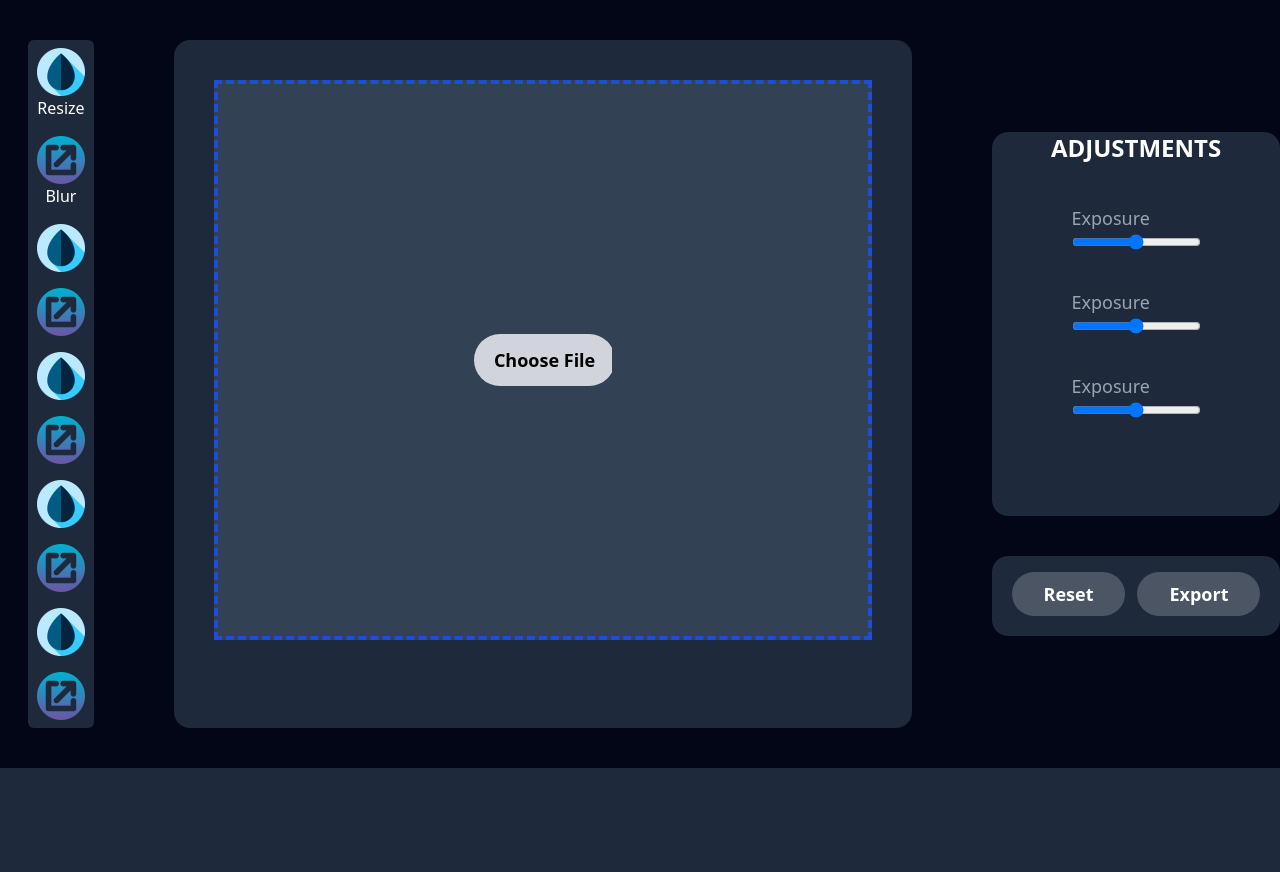
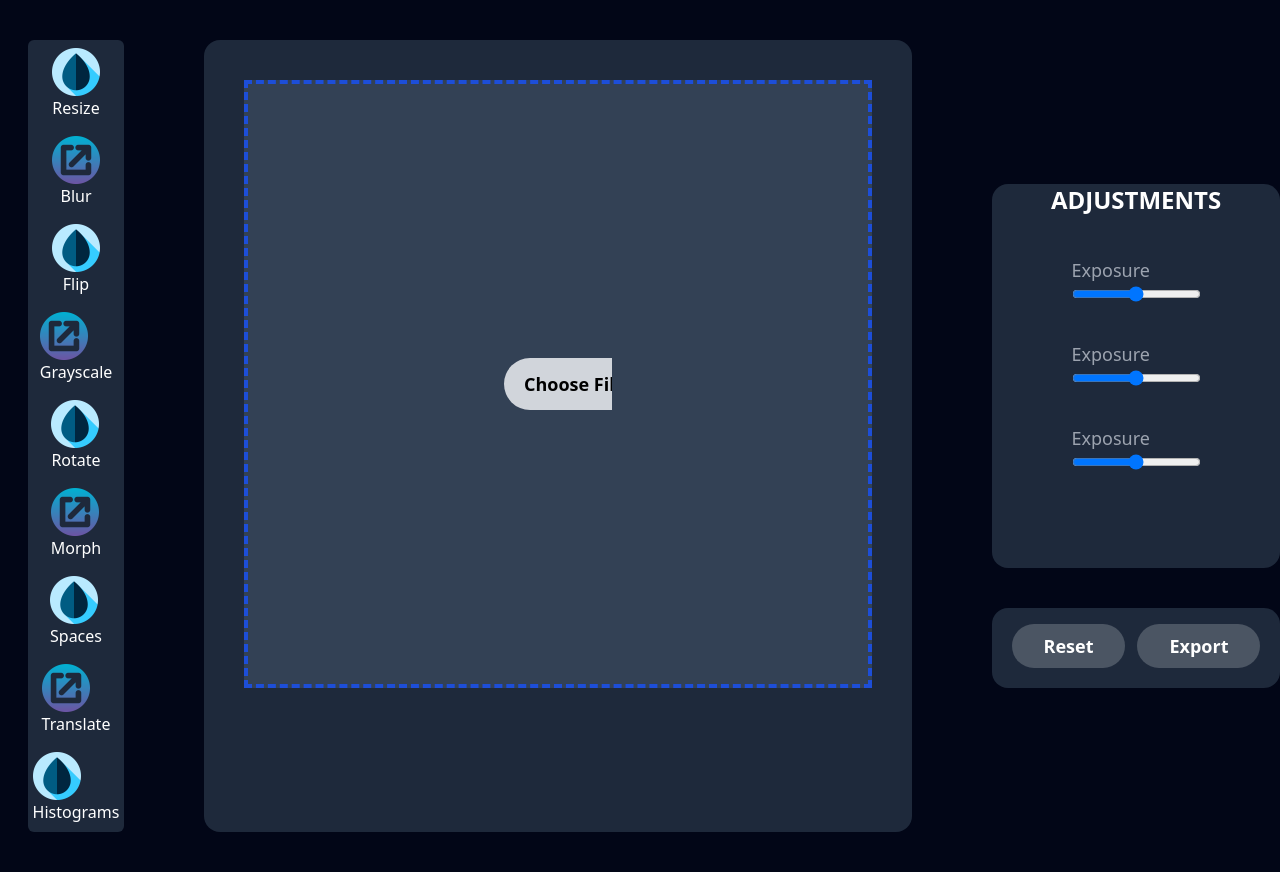
Before and after one commit to HetviThakkar-025/Image-Editing-Website, a Flask app: page / in a window 1280 px wide. Shown: the part 94-966 px from the top of the page. Before the commit the page ends 862 px from the top, so only its background shows below. Run offline with Flask 3, Linux system fonts and the light colour scheme.

Commit message:
flip, grayscale, Rotate,morph,spaces,translate added

```diff
--- a/app.py
+++ b/app.py
@@ -29,11 +29,6 @@
 
             if not img_file:
                 raise ValueError("No file uploaded")
-
-            # Check for allowed file extensions
-            allowed_extensions = {"png", "jpg", "jpeg"}
-            if img_file.filename.split('.')[-1].lower() not in allowed_extensions:
-                return jsonify({"error": "Unsupported file type"}), 400
 
             img_array = np.frombuffer(img_file.read(), np.uint8)
             img = cv.imdecode(img_array, cv.IMREAD_COLOR)
@@ -72,11 +67,6 @@
             if not img_file:
                 raise ValueError("No file uploaded")
 
-            # Check for allowed file extensions
-            allowed_extensions = {"png", "jpg", "jpeg"}
-            if img_file.filename.split('.')[-1].lower() not in allowed_extensions:
-                return jsonify({"error": "Unsupported file type"}), 400
-
             img_array = np.frombuffer(img_file.read(), np.uint8)
             img = cv.imdecode(img_array, cv.IMREAD_COLOR)
 
@@ -103,6 +93,264 @@
     return blurred
 
 
+# FLIP
+@app.route("/flip", methods=['POST'])
+def flip():
+    if request.method == 'POST':
+
+        try:
+            img_file = request.files.get("imageInput")
+            flipcode = int(request.form.get("flip"))
+
+            if not img_file:
+                raise ValueError("No file uploaded")
+
+            img_array = np.frombuffer(img_file.read(), np.uint8)
+            img = cv.imdecode(img_array, cv.IMREAD_COLOR)
+
+            if img is None:
+                return jsonify({"error": "Invalid image file"}), 400
+
+            newimg = flip_img(img, flipcode)
+
+            _, img_encoded = cv.imencode('.jpg', newimg)
+            img_bytes = img_encoded.tobytes()
+
+            img_base64 = base64.b64encode(img_bytes).decode("utf-8")
+            return jsonify({"filtered_image": img_base64}), 200
+
+        except Exception as e:
+            print(f"Error: {e}")
+            return jsonify({"error": f"An error occurred: {str(e)}"}), 500
+
+    return render_template("editor_window.html")
+
+
+def flip_img(img, flipcode):
+    flipped = cv.flip(img, flipcode)
+    return flipped
+
+
+# GRAY
+@app.route("/gray", methods=['POST'])
+def gray():
+    if request.method == 'POST':
+
+        try:
+            img_file = request.files.get("imageInput")
+
+            if not img_file:
+                raise ValueError("No file uploaded")
+
+            img_array = np.frombuffer(img_file.read(), np.uint8)
+            img = cv.imdecode(img_array, cv.IMREAD_COLOR)
+
+            if img is None:
+                return jsonify({"error": "Invalid image file"}), 400
+
+            newimg = gray_img(img)
+
+            _, img_encoded = cv.imencode('.jpg', newimg)
+            img_bytes = img_encoded.tobytes()
+
+            img_base64 = base64.b64encode(img_bytes).decode("utf-8")
+            return jsonify({"filtered_image": img_base64}), 200
+
+        except Exception as e:
+            print(f"Error: {e}")
+            return jsonify({"error": f"An error occurred: {str(e)}"}), 500
+
+    return render_template("editor_window.html")
+
+
+def gray_img(img):
+    gray = cv.cvtColor(img, cv.COLOR_BGR2GRAY)
+    return gray
+
+
+# ROTATE
+@app.route("/rotate", methods=['POST'])
+def rotate():
+    if request.method == 'POST':
+
+        try:
+            img_file = request.files.get("imageInput")
+            angle = int(request.form.get("angle"))
+
+            if not img_file:
+                raise ValueError("No file uploaded")
+
+            img_array = np.frombuffer(img_file.read(), np.uint8)
+            img = cv.imdecode(img_array, cv.IMREAD_COLOR)
+
+            if img is None:
+                return jsonify({"error": "Invalid image file"}), 400
+
+            newimg = rotate_img(img, angle)
+
+            _, img_encoded = cv.imencode('.jpg', newimg)
+            img_bytes = img_encoded.tobytes()
+
+            img_base64 = base64.b64encode(img_bytes).decode("utf-8")
+            return jsonify({"filtered_image": img_base64}), 200
+
+        except Exception as e:
+            print(f"Error: {e}")
+            return jsonify({"error": f"An error occurred: {str(e)}"}), 500
+
+    return render_template("editor_window.html")
+
+
+def rotate_func(img, angle, point=None):
+    (height, width) = img.shape[:2]
+
+    if point is None:
+        point = (width//2, height//2)
+
+    mat = cv.getRotationMatrix2D(point, angle, 1.0)
+    dimensions = (width, height)
+
+    return cv.warpAffine(img, mat, dimensions)
+
+
+def rotate_img(img, angle):
+    rotated = rotate_func(img, angle)
+    return rotated
+
+
+# MORPH
+@app.route("/morph", methods=['POST'])
+def morph():
+    if request.method == 'POST':
+
+        try:
+            img_file = request.files.get("imageInput")
+            morph = request.form.get("morph")
+
+            if not img_file:
+                raise ValueError("No file uploaded")
+
+            img_array = np.frombuffer(img_file.read(), np.uint8)
+            img = cv.imdecode(img_array, cv.IMREAD_COLOR)
+
+            if img is None:
+                return jsonify({"error": "Invalid image file"}), 400
+
+            newimg = morph_img(img, morph)
+
+            _, img_encoded = cv.imencode('.jpg', newimg)
+            img_bytes = img_encoded.tobytes()
+
+            img_base64 = base64.b64encode(img_bytes).decode("utf-8")
+            return jsonify({"filtered_image": img_base64}), 200
+
+        except Exception as e:
+            print(f"Error: {e}")
+            return jsonify({"error": f"An error occurred: {str(e)}"}), 500
+
+    return render_template("editor_window.html")
+
+
+def morph_img(img, m):
+    canny = cv.Canny(img, 125, 175)
+    dilate = cv.dilate(canny, (7, 7), iterations=3)
+    erode = cv.erode(dilate, (7, 7), iterations=3)
+
+    if m == "dilate":
+        return dilate
+    elif m == "erode":
+        return erode
+
+
+# MORPH
+@app.route("/spaces", methods=['POST'])
+def spaces():
+    if request.method == 'POST':
+
+        try:
+            img_file = request.files.get("imageInput")
+            space = request.form.get("space")
+
+            if not img_file:
+                raise ValueError("No file uploaded")
+
+            img_array = np.frombuffer(img_file.read(), np.uint8)
+            img = cv.imdecode(img_array, cv.IMREAD_COLOR)
+
+            if img is None:
+                return jsonify({"error": "Invalid image file"}), 400
+
+            newimg = space_img(img, space)
+
+            _, img_encoded = cv.imencode('.jpg', newimg)
+            img_bytes = img_encoded.tobytes()
+
+            img_base64 = base64.b64encode(img_bytes).decode("utf-8")
+            return jsonify({"filtered_image": img_base64}), 200
+
+        except Exception as e:
+            print(f"Error: {e}")
+            return jsonify({"error": f"An error occurred: {str(e)}"}), 500
+
+    return render_template("editor_window.html")
+
+
+def space_img(img, s):
+    if s == "hsv":
+        hsv = cv.cvtColor(img, cv.COLOR_BGR2HSV)
+        return hsv
+    elif s == "lab":
+        lab = cv.cvtColor(img, cv.COLOR_BGR2LAB)
+        return lab
+
+
+# TRANSLATE
+@app.route("/translate", methods=['POST'])
+def translate():
+    if request.method == 'POST':
+
+        try:
+            img_file = request.files.get("imageInput")
+
+            try:
+                x = int(request.form.get("X"))
+                y = int(request.form.get("Y"))
+            except ValueError:
+                return jsonify({"error": "Invalid width or height"}), 400
+
+            if not img_file:
+                raise ValueError("No file uploaded")
+
+            img_array = np.frombuffer(img_file.read(), np.uint8)
+            img = cv.imdecode(img_array, cv.IMREAD_COLOR)
+
+            if img is None:
+                return jsonify({"error": "Invalid image file"}), 400
+
+            newimg = translate_img(img, x, y)
+
+            _, img_encoded = cv.imencode('.jpg', newimg)
+            img_bytes = img_encoded.tobytes()
+
+            img_base64 = base64.b64encode(img_bytes).decode("utf-8")
+            return jsonify({"filtered_image": img_base64}), 200
+
+        except Exception as e:
+            print(f"Error: {e}")
+            return jsonify({"error": f"An error occurred: {str(e)}"}), 500
+
+    return render_template("editor_window.html")
+
+
+def trans(img, x, y):
+    transMat = np.float32([[1, 0, x], [0, 1, y]])
+    dimensions = (img.shape[1], img.shape[0])
+    return cv.warpAffine(img, transMat, dimensions)
+
+def translate_img(img, x, y):
+    translated = trans(img, x, y)
+    return translated
+
 # Define and register the b64encode filter
 @app.template_filter('b64encode')
 def b64encode_filter(data):
--- a/static/js/editor.js
+++ b/static/js/editor.js
@@ -11,6 +11,8 @@
 const previewContainer = document.getElementById('previewContainer');
 const previewImage = document.getElementById('previewImage');
 const form = document.getElementById('imageForm');
+
+let hasClickedOnce = false;
 
 // preview image
 imageInput.addEventListener('change', (event) => {
@@ -75,6 +77,7 @@
             imageContainer.classList.remove("hidden");
             form.classList.add("hidden");
             previewContainer.classList.add("hidden");
+            hasClickedOnce = false;
         } else {
             alert("Failed to retrieve image.");
         }
@@ -86,7 +89,6 @@
 
 
 // RESIZE
-let hasClickedOnce = false;
 const resizeButtonToolbar = document.getElementById('resizeButtonToolbar');
 const resizeButton = document.getElementById('resizeButton');
 
@@ -121,24 +123,136 @@
 blurTool.addEventListener("click", async (event) => {
     event.preventDefault();
 
-    // if (!hasClickedOnce) {
-    //     document.getElementById("resize-w-h").classList.remove('hidden');
-    //     hasClickedOnce = true;
-    //     return;
-    // }
-
-    // const widthValue = document.getElementById('width').value;
-    // const heightValue = document.getElementById('height').value;
-
-    // if (!widthValue || !heightValue) {
-    //     alert("Please specify both width and height.");
-    //     return;
-    // }
-
-    // const additionalData = {
-    //     width: widthValue,
-    //     height: heightValue
-    // };
-
     submitImageForm("http://127.0.0.1:5000/blur", null);
 });
+
+// FLIP
+const flipTool = document.getElementById('flipTool');
+
+flipTool.addEventListener("click", async (event) => {
+    event.preventDefault();
+
+    if (!hasClickedOnce) {
+        document.getElementById("flipping").classList.remove('hidden');
+        hasClickedOnce = true;
+        return;
+    }
+
+    const selectedRadio = document.querySelector('input[name="flip"]:checked');
+    const flipValue = selectedRadio ? selectedRadio.value : null;
+
+    const additionalData = {
+        flip: flipValue
+    };
+
+    console.log("Submitting with flip value:", flipValue);
+    submitImageForm("http://127.0.0.1:5000/flip", additionalData);
+});
+
+
+// GRAYSCALE
+const gray = document.getElementById('grayscale');
+
+gray.addEventListener("click", async (event) => {
+    event.preventDefault();
+
+    submitImageForm("http://127.0.0.1:5000/gray", null);
+});
+
+
+// ROTATE
+const rotate = document.getElementById('rotate');
+
+rotate.addEventListener("click", async (event) => {
+    event.preventDefault();
+
+    if (!hasClickedOnce) {
+        document.getElementById("rotate-a").classList.remove('hidden');
+        hasClickedOnce = true;
+        return;
+    }
+
+    const a = document.getElementById('angle').value;
+
+    const additionalData = {
+        angle: a
+    };
+
+
+    submitImageForm("http://127.0.0.1:5000/rotate", additionalData);
+});
+
+
+// MORPHOLOGY
+const morphology = document.getElementById('morphology');
+
+morphology.addEventListener("click", async (event) => {
+    event.preventDefault();
+
+    if (!hasClickedOnce) {
+        document.getElementById("morphology-d-e").classList.remove('hidden');
+        hasClickedOnce = true;
+        return;
+    }
+
+    const selectedRadio = document.querySelector('input[name="morph"]:checked');
+    const morphValue = selectedRadio ? selectedRadio.value : null;
+
+    const additionalData = {
+        morph: morphValue
+    };
+
+    console.log("Submitting with flip value:", morphValue);
+    submitImageForm("http://127.0.0.1:5000/morph", additionalData);
+});
+
+
+// SPACES
+const spaces = document.getElementById('spaces');
+
+spaces.addEventListener("click", async (event) => {
+    event.preventDefault();
+
+    if (!hasClickedOnce) {
+        document.getElementById("spaces-b-l").classList.remove('hidden');
+        hasClickedOnce = true;
+        return;
+    }
+
+    const selectedRadio = document.querySelector('input[name="space"]:checked');
+    const spaceValue = selectedRadio ? selectedRadio.value : null;
+
+    const additionalData = {
+        space: spaceValue
+    };
+
+    submitImageForm("http://127.0.0.1:5000/spaces", additionalData);
+});
+
+// TRANSLATE
+const translate = document.getElementById('translate');
+
+translate.addEventListener("click", async (event) => {
+    event.preventDefault();
+
+    if (!hasClickedOnce) {
+        document.getElementById("translate-x-y").classList.remove('hidden');
+        hasClickedOnce = true;
+        return;
+    }
+
+    const x = document.getElementById('x').value;
+    const y = document.getElementById('y').value;
+
+    if (!x || !y) {
+        alert("Please specify both x and y");
+        return;
+    }
+
+    const additionalData = {
+        X: x,
+        Y: y
+    };
+
+    submitImageForm("http://127.0.0.1:5000/translate", additionalData);
+});
--- a/static/output.css
+++ b/static/output.css
@@ -1786,8 +1817,12 @@
     height: 35rem;
   }
 
-  .lg\:w-20 {
-    width: 5rem;
+  .lg\:h-\[38rem\] {
+    height: 38rem;
+  }
+
+  .lg\:w-24 {
+    width: 6rem;
   }
 
   .lg\:w-\[39rem\] {
@@ -1824,4 +1859,14 @@
     padding-top: 0.5rem;
     padding-bottom: 0.5rem;
   }
-}
+
+  .lg\:px-2 {
+    padding-left: 0.5rem;
+    padding-right: 0.5rem;
+  }
+
+  .lg\:px-5 {
+    padding-left: 1.25rem;
+    padding-right: 1.25rem;
+  }
+}
--- a/templates/editor_window.html
+++ b/templates/editor_window.html
@@ -40,23 +40,26 @@
     <div class="flex flex-col lg:flex-row mt-10 mb-10 gap-y-8 lg:gap-x-20 lg:ml-7">
         <!-- TOOLS SIDEBAR -->
         <div
-            class="bg-slate-800 text-white flex flex-row lg:flex-col lg:mb-0 items-center px-2 gap-x-3 lg:gap-y-4 lg:w-20 rounded-md lg:py-2 lg:px-0">
-            <button><img src="/static/images/blur.png" alt="" id="resizeButtonToolbar">Resize</button>
-            <button><img src="/static/images/resize.png" alt="" id="blurTool">Blur</button>
-            <button><img src="/static/images/blur.png" alt=""></button>
-            <button><img src="/static/images/resize.png" alt=""></button>
-            <button><img src="/static/images/blur.png" alt=""></button>
-            <button><img src="/static/images/resize.png" alt=""></button>
-            <button><img src="/static/images/blur.png" alt=""></button>
-            <button><img src="/static/images/resize.png" alt=""></button>
-            <button><img src="/static/images/blur.png" alt=""></button>
-            <button><img src="/static/images/resize.png" alt=""></button>
+            class="bg-slate-800 text-white flex flex-row lg:flex-col lg:mb-0 items-center px-2 gap-x-3 lg:gap-y-4 lg:w-24 rounded-md lg:py-2 lg:px-5">
+            <button class="hover:bg-slate-700"><img src="/static/images/blur.png" alt=""
+                    id="resizeButtonToolbar">Resize</button>
+            <button class="hover:bg-slate-700"><img src="/static/images/resize.png" alt="" id="blurTool">Blur</button>
+            <button class="hover:bg-slate-700"><img src="/static/images/blur.png" alt="" id="flipTool">Flip</button>
+            <button class="hover:bg-slate-700"><img src="/static/images/resize.png" alt=""
+                    id="grayscale">Grayscale</button>
+            <button class="hover:bg-slate-700"><img src="/static/images/blur.png" alt="" id="rotate">Rotate</button>
+            <button class="hover:bg-slate-700"><img src="/static/images/resize.png" alt=""
+                    id="morphology">Morph</button>
+            <button class="hover:bg-slate-700"><img src="/static/images/blur.png" alt="" id="spaces">Spaces</button>
+            <button class="hover:bg-slate-700"><img src="/static/images/resize.png" alt=""
+                    id="translate">Translate</button>
+            <button class="hover:bg-slate-700"><img src="/static/images/blur.png" alt="">Histograms</button>
         </div>
 
         <!-- UPLOAD IMAGE -->
         <div class="bg-slate-800 lg:w-[56rem] rounded-2xl">
             <div
-                class="bg-slate-700 mx-5 my-5 lg:mx-10 lg:my-10 h-96 lg:h-[35rem] border-4 border-dashed border-blue-700 relative overflow-hidden">
+                class="bg-slate-700 mx-5 my-5 lg:mx-10 lg:my-10 h-96 lg:h-[38rem] border-4 border-dashed border-blue-700 relative overflow-hidden">
                 <form id="imageForm" enctype="multipart/form-data"
                     class="mx-24 my-36 lg:mx-64 lg:my-64 absolute inset-0 flex justify-center items-center">
                     <input type="file" id="imageInput" name="imageInput" accept="image/*" class="block w-full text-md text-slate-950
@@ -64,7 +67,7 @@
                     file:rounded-full file:border-0
                     file:text-lg
                     file:bg-gray-300 file:text-black file:font-semibold
-                    hover:file:text-blue-950
+                    hover:file:text-white hover:file:bg-blue-600
                   " />
 
                     <button type="submit" id="resizeButton" class="hidden"></button>
@@ -77,18 +80,90 @@
 
                 <!-- Resized Image Display Section -->
                 <div id="resizedImageContainer" class="absolute inset-0 hidden flex justify-center items-center">
-                    <!-- The resized image will be dynamically added here -->
                 </div>
             </div>
 
+            <!-- For resize -->
             <div id="resize-w-h" class="flex flex-col text-white justify-center items-center gap-y-3 mb-5 hidden">
                 <p class="font-semibold text-xl">Enter width and height to resize:</p>
                 <div class="flex flex-row gap-x-4">
                     <div>
-                        Width: <input type="number" name="" id="width" class="bg-slate-600 w-14 rounded-md">
+                        Width: <input type="number" id="width" class="bg-slate-600 w-14 rounded-md">
                     </div>
                     <div>
-                        Height: <input type="number" name="" id="height" class="bg-slate-600 w-14 rounded-md">
+                        Height: <input type="number" id="height" class="bg-slate-600 w-14 rounded-md">
+                    </div>
+                </div>
+            </div>
+
+            <!-- For flipping -->
+            <div id="flipping" class="flex flex-col text-white justify-center items-center gap-y-3 mb-5 hidden">
+                <p class="font-semibold text-xl">How to flip:</p>
+                <div class="flex flex-row gap-x-6">
+                    <div>
+                        <input type="radio" name="flip" id="vertical" value="0">
+                        <label for="vertical">Vertical</label>
+                    </div>
+                    <div>
+                        <input type="radio" name="flip" id="horizontal" value="1">
+                        <label for="horizontal">Horizontal</label>
+                    </div>
+                    <div>
+                        <input type="radio" name="flip" id="vh" value="-1">
+                        <label for="vh">Vertical & Horizontal</label>
+                    </div>
+                </div>
+            </div>
+
+            <!-- For rotate -->
+            <div id="rotate-a" class="flex flex-col text-white justify-center items-center gap-y-3 mb-5 hidden">
+                <p class="font-semibold text-xl">Enter angle to rotate:</p>
+                <div class="flex flex-row gap-x-4">
+                    <div>
+                        Angle: <input type="number" name="" id="angle" class="bg-slate-600 w-14 rounded-md">
+                    </div>
+                </div>
+            </div>
+
+            <!-- For morphology -->
+            <div id="morphology-d-e" class="flex flex-col text-white justify-center items-center gap-y-3 mb-5 hidden">
+                <p class="font-semibold text-xl">How to morph:</p>
+                <div class="flex flex-row gap-x-6">
+                    <div>
+                        <input type="radio" name="morph" id="dilate" value="dilate">
+                        <label for="dilate">Dilate</label>
+                    </div>
+                    <div>
+                        <input type="radio" name="morph" id="erode" value="erode">
+                        <label for="erode">Erode</label>
+                    </div>
+                </div>
+            </div>
+
+            <!-- For spaces -->
+            <div id="spaces-b-l" class="flex flex-col text-white justify-center items-center gap-y-3 mb-5 hidden">
+                <p class="font-semibold text-xl">How to convert your BGR image:</p>
+                <div class="flex flex-row gap-x-6">
+                    <div>
+                        <input type="radio" name="space" id="hsv" value="hsv">
+                        <label for="hsv">To HSV</label>
+                    </div>
+                    <div>
+                        <input type="radio" name="space" id="lab" value="lab">
+                        <label for="lab">To LAB</label>
+                    </div>
+                </div>
+            </div>
+
+            <!-- For resize -->
+            <div id="translate-x-y" class="flex flex-col text-white justify-center items-center gap-y-3 mb-5 hidden">
+                <p class="font-semibold text-xl">Enter x and y values to translate:</p>
+                <div class="flex flex-row gap-x-4">
+                    <div>
+                        X-axis: <input type="number" name="" id="x" class="bg-slate-600 w-14 rounded-md">
+                    </div>
+                    <div>
+                        Y-axis: <input type="number" name="" id="y" class="bg-slate-600 w-14 rounded-md">
                     </div>
                 </div>
             </div>
```
Also changed, not shown: other parts of static/output.css (+73 -42 lines).
